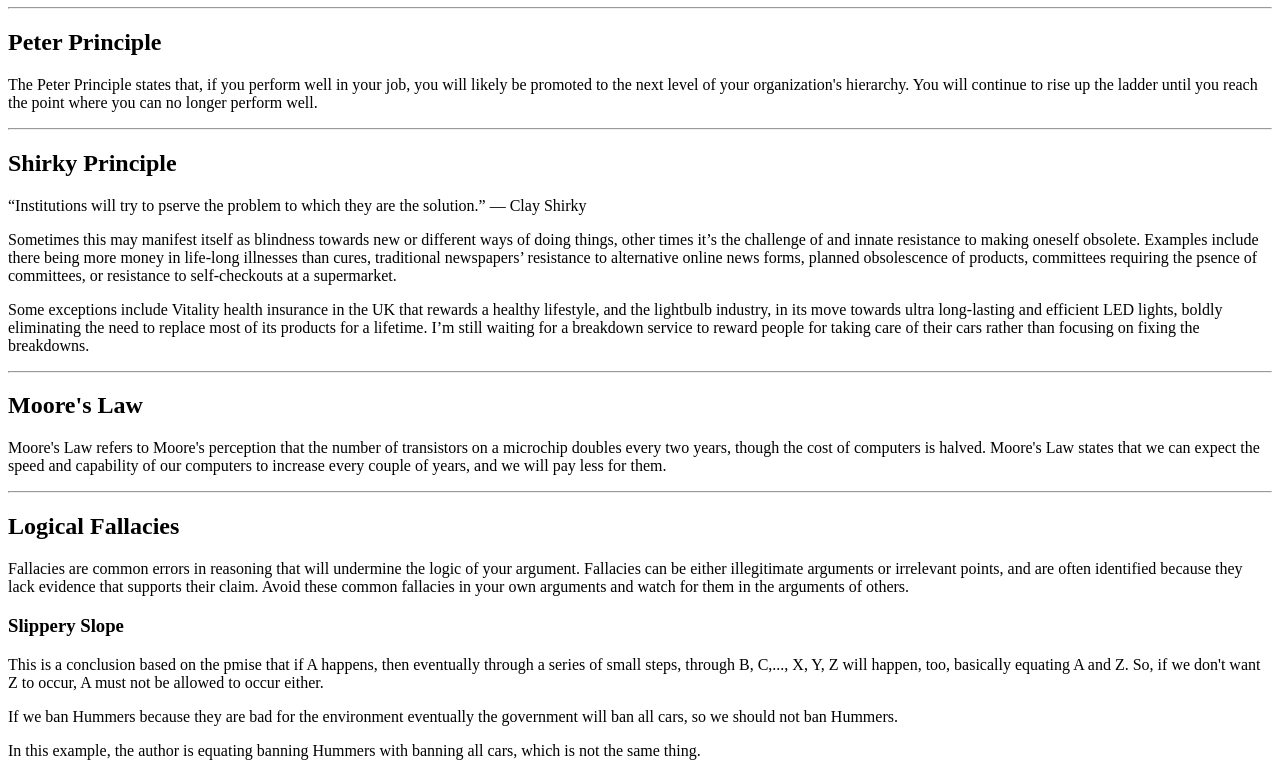
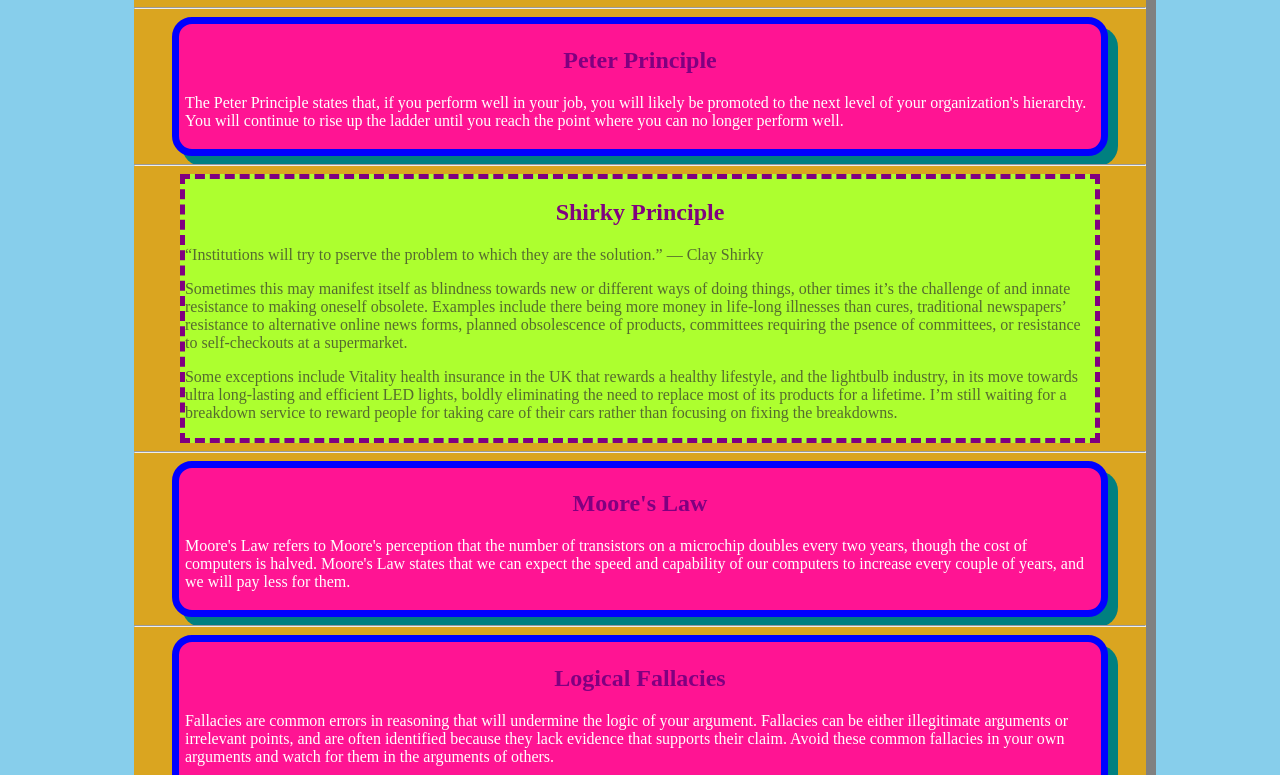
Before and after one commit to SamanthaHammack/Project5, a plain HTML site: page index.html in a window 1280 px wide. Shown: the part 73-848 px from the top of the page. Drawn offline with Linux system fonts and the light colour scheme.

Commit message:
made a css file and style tabs

```diff
--- a/index.html
+++ b/index.html
@@ -1,15 +1,25 @@
 <!DOCTYPE html>
 <html>
-
 <head>
 	<meta charset="utf-8">
 	<meta name="viewport" content="width=device-width">
   <link href="style.css" rel="stylesheet">
-  <link rel="stylesheet" href="mystyle.css">
 	<title>Valuable Knowledge</title>
 </head>
+<body>
+  <style>
+    .itembox{ border: 7px solid blue;
+            border-radius:20px;
+            background-color:deeppink;
+             color:white;
+             box-shadow: 10px 10px teal;
+            padding:3px 6px;}
+    .favorite{ border: 5px dashed Purple;
+             background-color:greenyellow;
+             color:darkolivegreen;}
 
-<body>
+
+  </style>
   <div id="wrapper">
 	<header>
 		<div>
@@ -19,14 +29,14 @@
 	<main>
     <!-- put your table of contents here -->
 		<hr>
-		<div><h2>Peter Principle</h2>
+		<div class="itembox"><h2>Peter Principle</h2>
 			<p>
 				The Peter Principle states that, if you perform well in your job, you will likely be promoted to the next level of your organization's
 				hierarchy. You will continue to rise up the ladder until you reach the point where you can no longer perform well.
 			</p>
 		</div>
 		<hr>
-		<div><h2>Shirky Principle</h2>
+		<div class="favorite"><h2>Shirky Principle</h2>
 			<p>
 				“Institutions will try to pserve the problem to which they are the solution.” — Clay Shirky
 			</p>
@@ -43,14 +53,14 @@
 				focusing on fixing the breakdowns.</p>
 		</div>
 		<hr>
-		<div><h2>Moore's Law</h2>
+		<div class="itembox"><h2>Moore's Law</h2>
 			<p>
 				Moore's Law refers to Moore's perception that the number of transistors on a microchip doubles every two years, though the
 				cost of computers is halved. Moore's Law states that we can expect the speed and capability of our computers to increase
 				every couple of years, and we will pay less for them.</p>
 		</div>
 		<hr>
-		<div><h2>Logical Fallacies</h2>
+		<div class="itembox"><h2>Logical Fallacies</h2>
       <p>Fallacies are common errors in reasoning that will undermine the logic of your argument. Fallacies can be either illegitimate arguments or irrelevant points, and are often identified because they lack evidence that supports their claim. Avoid these common fallacies in your own arguments and watch for them in the arguments of others.</p>
       <div id="fallacies">
       <h3>Slippery Slope</h3>
@@ -133,7 +143,7 @@
         </div>
 		</div>
     <hr>
-    <div><h2>Eight Levels of Charity</h2>
+    <div class="itembox"><h2>Eight Levels of Charity</h2>
       <ol>
         <li>The highest form of charity is to help sustain a person before they become impoverished by offering a substantial
         gift in a dignified manner, or by extending a suitable loan, or by helping them find employment or establish themselves
@@ -150,9 +160,12 @@
       </ol>
     </div>
     <hr>
-    <div><h2>Understanding Intention</h2>
+    <div class="itembox"><h2>Understanding Intention</h2>
       <h3>Always ask yourself why.</h3>
       <ul>
+        <style>
+          ul.a {list-style-type: circle;}
+        </style>
         <li>Think of some of your strong opinions.</li>
         <li>Think of how you formed the opinion. What influenced you to have this specific opinion?</li>
         <li>Was it someone you trust?</li>
--- a/style.css
+++ b/style.css
@@ -1,4 +1,15 @@
-<head>
-  <link rel="stylesheet" href="mystyle.css">
-</head>
-<body>
+ body{background-color:skyblue;}
+h1,h2,h3{ text-align:center;}
+h1{color:green;}
+h2{color:Purple;}
+h3{color:Yellow;}
+#wrapper{width:80%;
+         margin:auto;
+         background-color:GoldenRod;
+         box-shadow:10px 30px grey;}
+div{width:90%;
+    margin:auto;}
+<stlye>
+      { border:5px solid deeppink;
+      border-radius: 10%;}
+    </style>
```
